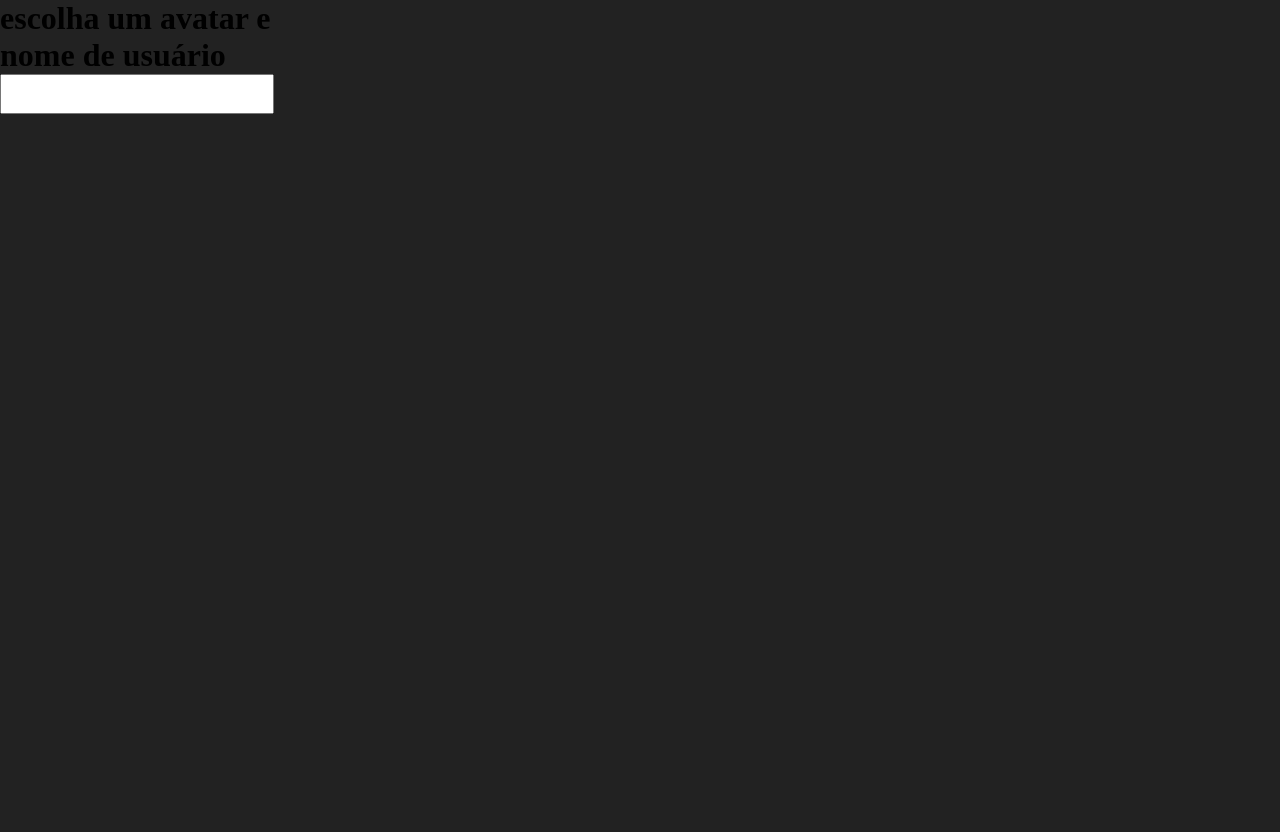
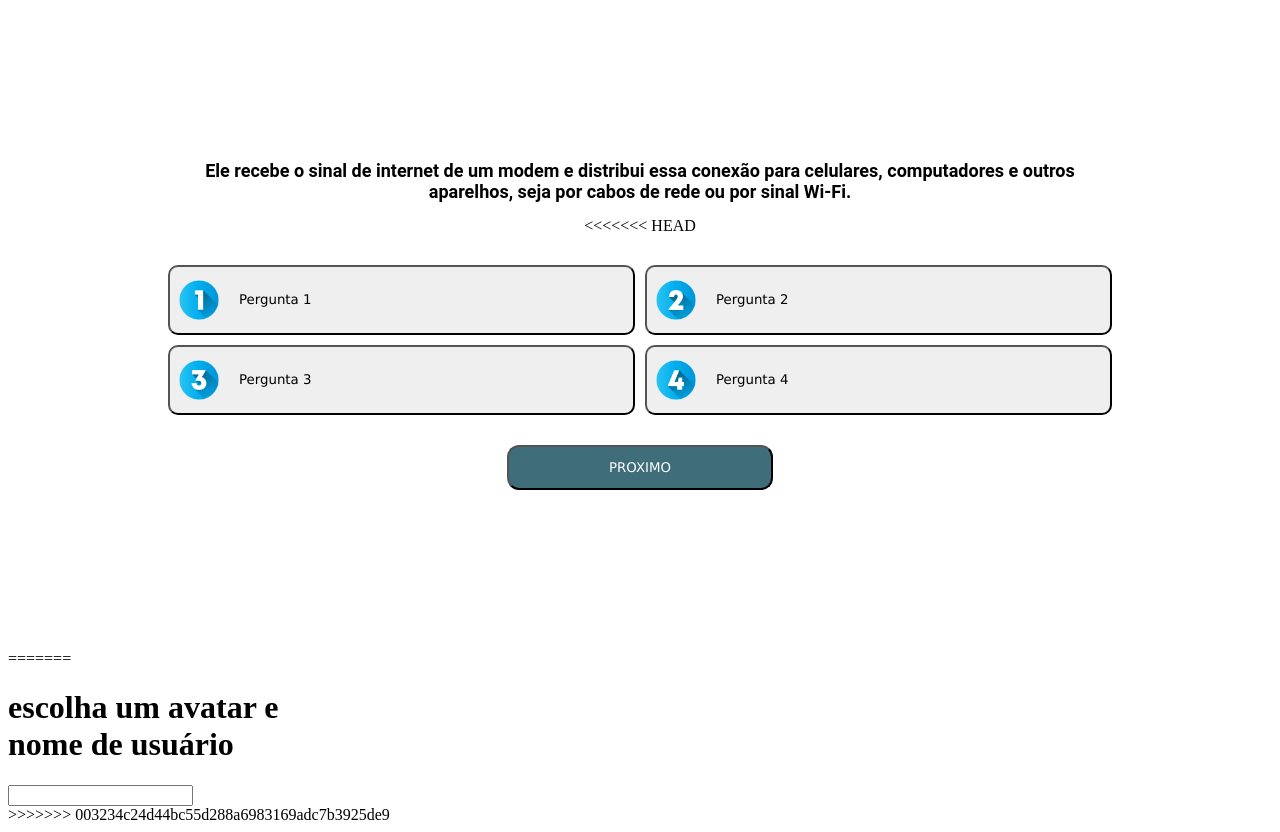
Before and after one commit to Caua031/projeto-quiz, a plain HTML site: page PROJETO/index.html in a window 1280 px wide. Before the commit the page ends 800 px from the top, so only its background shows below. Drawn offline with Linux system fonts and the light colour scheme.

Commit message:
actualization quiz 0.3

```diff
--- a/PROJETO/index.html
+++ b/PROJETO/index.html
@@ -7,7 +7,39 @@
     <link rel="stylesheet" href="style.css">
 </head>
 <body>
+    <div class="app">
+        <div class="quiz">
+            <h2 id="question">Ele recebe o sinal de internet de um modem
+                e distribui essa conexão para celulares, computadores
+                e outros aparelhos, seja por cabos de rede ou por sinal Wi-Fi.
+            </h2>
 
+<<<<<<< HEAD
+            <div class="answer-btn">
+                <button class="btn">
+                    <img src="imagens/numero-um.png" alt="Numero Um">
+                    <span>Pergunta 1</span>
+                </button>
+
+                <button class="btn">
+                    <img src="imagens/numero-dois.png" alt="Numero Dois">
+                    <span>Pergunta 2</span>
+                </button>
+
+                <button class="btn">
+                    <img src="imagens/numero-tres.png" alt="Numero Tres">
+                    <span>Pergunta 3</span>
+                </button>
+
+                <button class="btn">
+                    <img src="imagens/numero-quatro.png" alt="Numero Quatro">
+                    <span>Pergunta 4</span>
+                </button>
+            </div>
+            <button class="btn-next" id="next-btn">Proximo</button>
+        </div>
+    </div>
+=======
     <main class="container">
 
 
@@ -17,6 +49,7 @@
         </div>
 
     </main>
+>>>>>>> 003234c24d44bc55d288a6983169adc7b3925de9
 
     <script src="script.js"></script>
 </body>
--- a/PROJETO/style.css
+++ b/PROJETO/style.css
@@ -1,3 +1,75 @@
+<<<<<<< HEAD
+* {
+  margin: 0;
+  padding: 0;
+  box-sizing: border-box;
+}
+
+:root {
+    --cor-principal: #FFFFFF;
+    --cor-branco-pastel: #faf7f1;
+    --cor-buttons-perguntas: #AEDFF2;
+    --cor-buttons-next: #3F6E7A;
+    --cor-fundo-bege: #EFE4D2;
+    --cor-texto-branco: #FFFFFF;
+    --fonte-principal: 'Roboto', sans-serif;
+    --font-secundaria: Verdana, Geneva, Tahoma, sans-serif;
+}
+
+body {
+    background-color: var(--cor-principal);
+}
+
+.app {
+    margin: 10em;
+    text-align: center;
+}
+
+.quiz h2{
+    font-family: var(--fonte-principal);
+    font-size: 18px;
+}
+
+.answer-btn{
+    display: grid;
+    grid-template-columns: auto auto;
+    gap: 10px;
+    margin-top: 30px;
+}
+
+.answer-btn .btn{
+    display: flex;
+    gap: 20px;
+    align-items: center;
+    padding-left: 9px;
+}
+
+.answer-btn img{
+    width: 40px;
+    height: auto;
+}
+
+.btn {
+    width: auto;
+    height: 70px;
+    border-radius: 10px;
+    font-family: var(--font-secundaria);
+}
+
+.btn:hover{
+    background-color: var(--cor-buttons-perguntas);
+}
+
+.btn-next {
+    font-family: var(--font-secundaria);
+    width: 20em;
+    height: 45px;
+    margin-top: 30px;
+    border-radius: 12px;
+    color: var(--cor-texto-branco);
+    background-color: var(--cor-buttons-next);
+    text-transform: uppercase;
+=======
 * {
   margin: 0;
   padding: 0;
@@ -16,4 +88,5 @@ body {
 .perfil-container input{
     height: 3em;
     width: 17.1rem;
+>>>>>>> 003234c24d44bc55d288a6983169adc7b3925de9
 }
```
Also changed, not shown: PROJETO/imagens/numero-dois.png (added), PROJETO/imagens/numero-quatro.png (added), PROJETO/imagens/numero-tres.png (added), PROJETO/imagens/numero-um.png (added).
